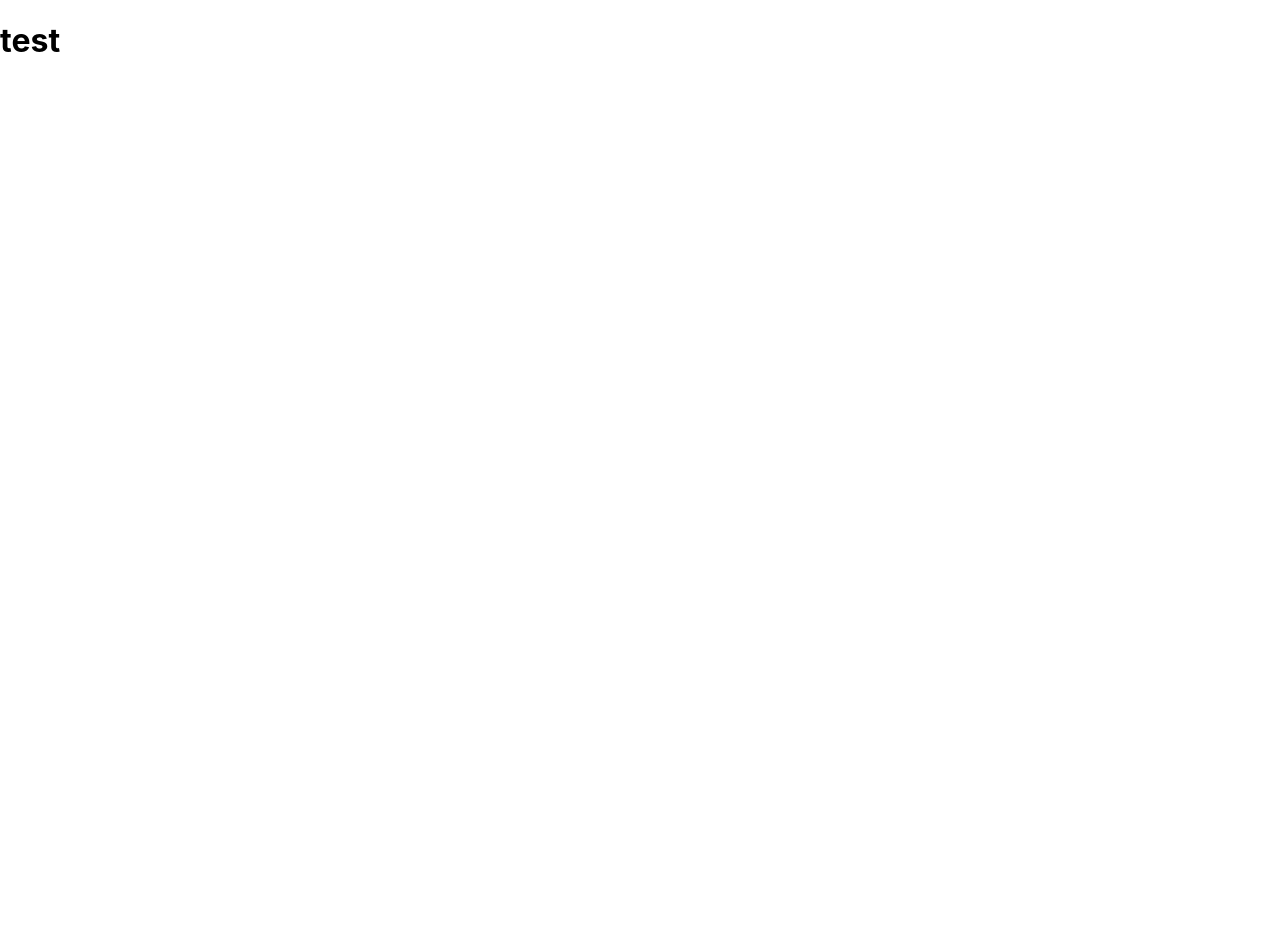
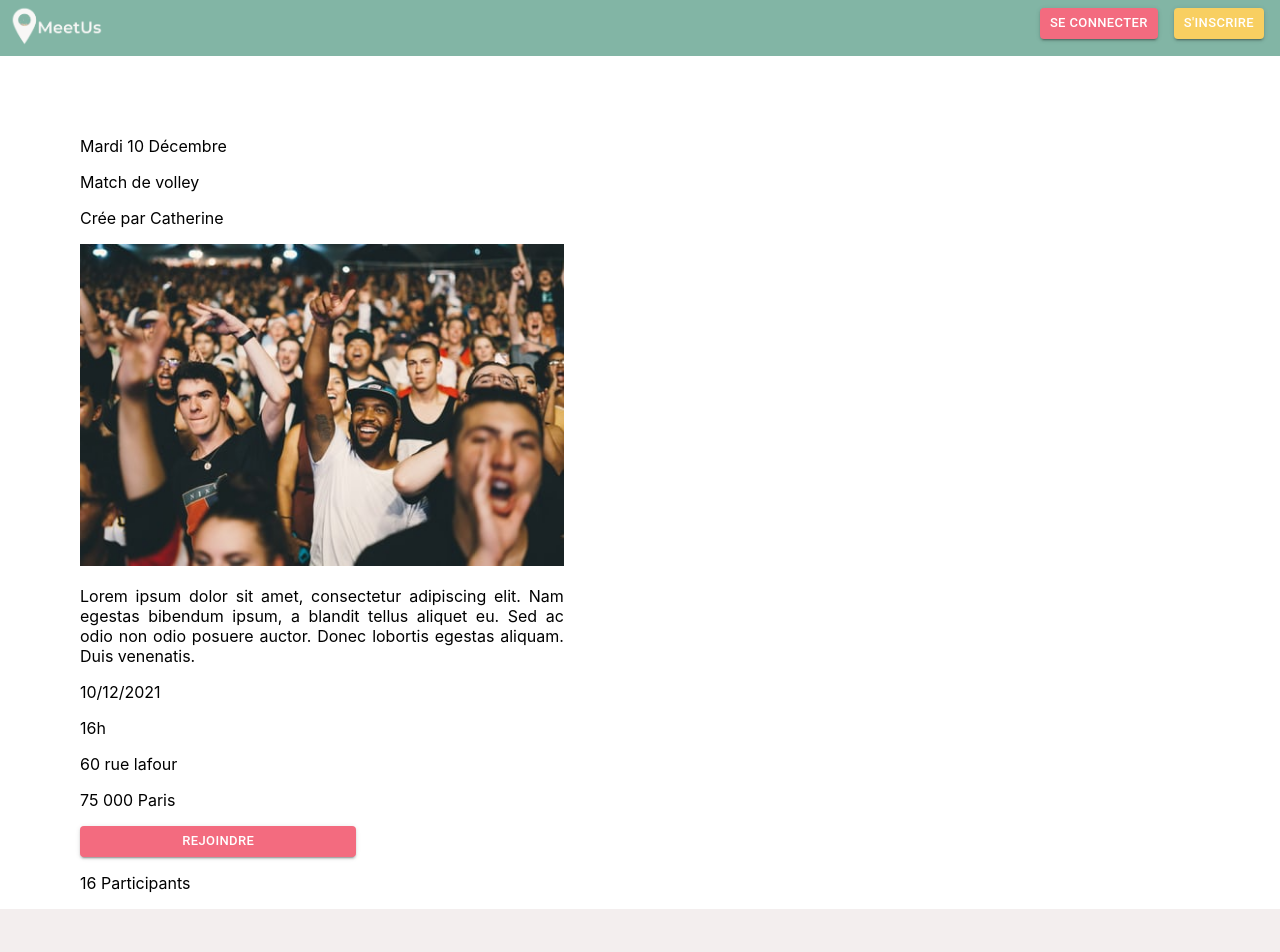
Before and after one commit to GeraldineBB/meetus-front, a React (Create React App) app: page /events/1 in a window 1280 px wide. Shown: the top 952 px of the page. Before the commit the page ends 800 px from the top, so only its background shows below. Built offline with nearby package versions, Linux system fonts and the light colour scheme.

Commit message:
wip: static eventContent info

```diff
--- a/src/Views/EventPage/index.js
+++ b/src/Views/EventPage/index.js
@@ -1,8 +1,14 @@
 import './style.scss';
+
+import Header from "../../components/Header";
+import EventContent from "../../components/EventContent";
+import Footer from "../../components/Footer";
 
 const EventPage = () => (
   <div className="eventPage">
-    <h1>test</h1>
+    <Header/>
+    <EventContent/>
+    <Footer/>
   </div>
 );
 
--- /dev/null
+++ b/src/components/EventContent/index.js
@@ -0,0 +1,78 @@
+import './style.scss';
+
+// import FaceIcon from '@mui/icons-material/Face';
+
+// import Image from "../../../../assets/images/fire-event.jpg";
+import Button from "@mui/material/Button";
+
+
+const EventContent = () => (
+  <div className="eventContent">
+    <div className="eventContent__info">
+
+        <div className="eventContent__info__header">
+            <p className="eventContent__info__header--date">
+                Mardi 10 Décembre
+            </p>
+            <p className="eventContent__info__header--title">
+                Match de volley
+            </p>
+            <p className="eventContent__info__header--author">
+                Crée par Catherine
+            </p>
+        </div>
+
+        <div className="eventContent__info__picture">
+            <img src={`${process.env.PUBLIC_URL}/images/concert-event.jpg`}/>
+        </div>
+
+        <div className="eventContent__info__description">
+            <p className="eventContent__info__description--text">
+            Lorem ipsum dolor sit amet, consectetur adipiscing elit. Nam egestas bibendum ipsum, a blandit tellus aliquet eu. Sed ac odio non odio posuere auctor. Donec lobortis egestas aliquam. Duis venenatis.
+            </p>
+        </div>
+
+    <div className="eventContent__detail">
+        <p className="eventContent__detail__date">
+            10/12/2021
+        </p>
+        <p className="eventContent__detail__hour">
+            16h
+        </p>
+        <p className="eventContent__detail__adress">
+            60 rue lafour
+        </p>
+        <p className="eventContent__detail__zipcode">
+            75 000 Paris
+        </p>
+
+        <Button
+        size="small"
+        variant="contained"
+        className="card__button"
+        sx={{
+          width: "100%",
+          backgroundColor: "#F36B7F",
+          "&:hover": { backgroundColor: "#F8CF61" },
+        }}
+      >
+       Rejoindre
+      </Button>
+
+        <p className="eventContent__detail__membersCount">
+           16 Participants
+        </p>
+
+
+    </div>
+
+
+    </div>
+
+    <div className="eventcontent_similar">
+
+    </div>
+  </div>
+);
+
+export default EventContent;
--- /dev/null
+++ b/src/components/EventContent/style.scss
@@ -0,0 +1,67 @@
+.eventContent{
+
+    display: flex;
+    justify-content: space-between;
+    width: 90%;
+    margin-left: 2em;
+
+
+    &__info{
+        width: 90%;
+        height: 30%;
+        // margin: auto;
+
+        img{
+            max-width: 80%;
+        }
+
+        &__description--text{
+            text-align: justify;
+        }
+    }
+
+    &__detail{
+        width: 90%;
+        // margin: auto;
+
+    }
+
+    @media (min-width: 768px) {
+
+        display: flex;
+        // flex-direction: row;
+        // justify-content: space-between;
+
+        align-items: flex-start;
+        flex-wrap: nowrap;
+        width: 90%;
+        margin-left: 5em;
+        margin-top: 4em;
+
+
+        &__info{
+            width: 60%;
+            justify-content: space-between;
+            align-items: flex-start;
+
+
+            img{
+                max-width: 70%;
+            }
+
+            &__description{
+                max-width: 70%;
+            }
+
+        }
+
+        &__detail{
+            width: 40%;
+            justify-content: space-between;
+            align-items: flex-start;
+
+
+        }
+    }
+
+}
```
